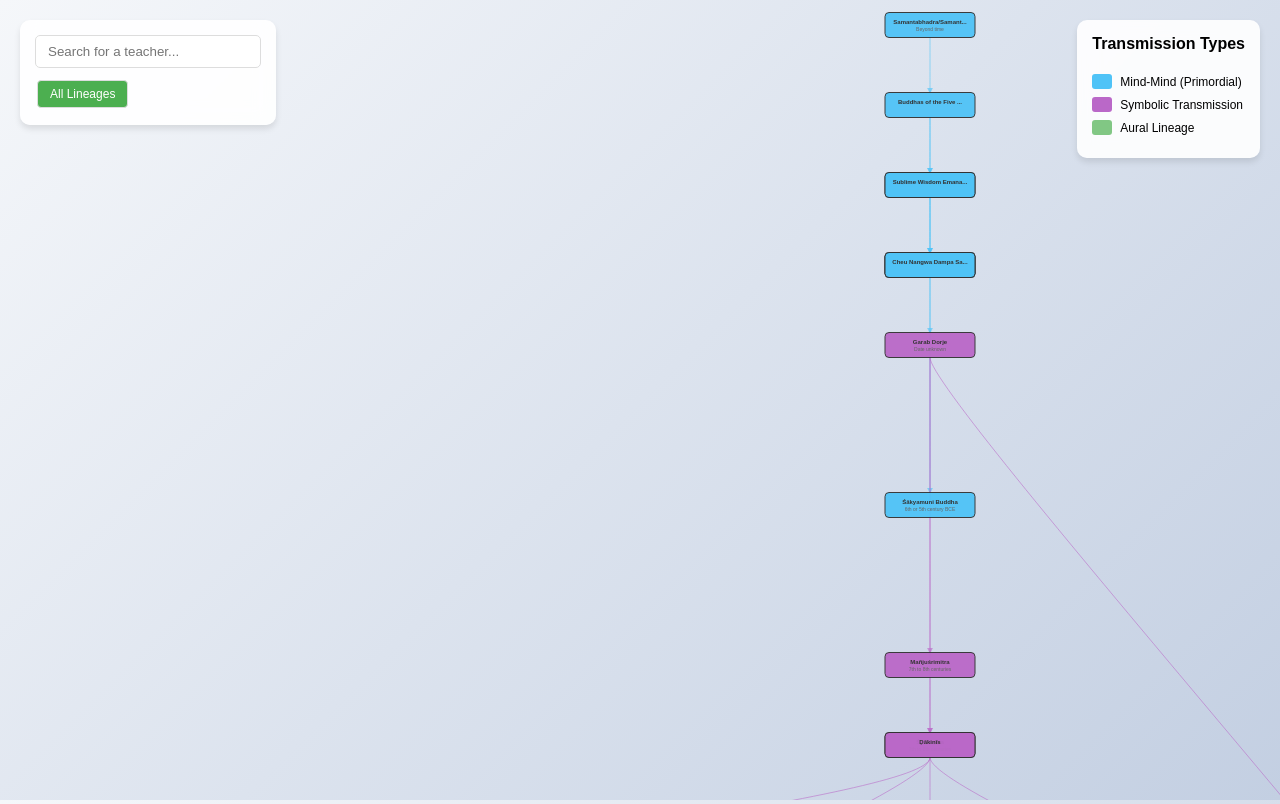
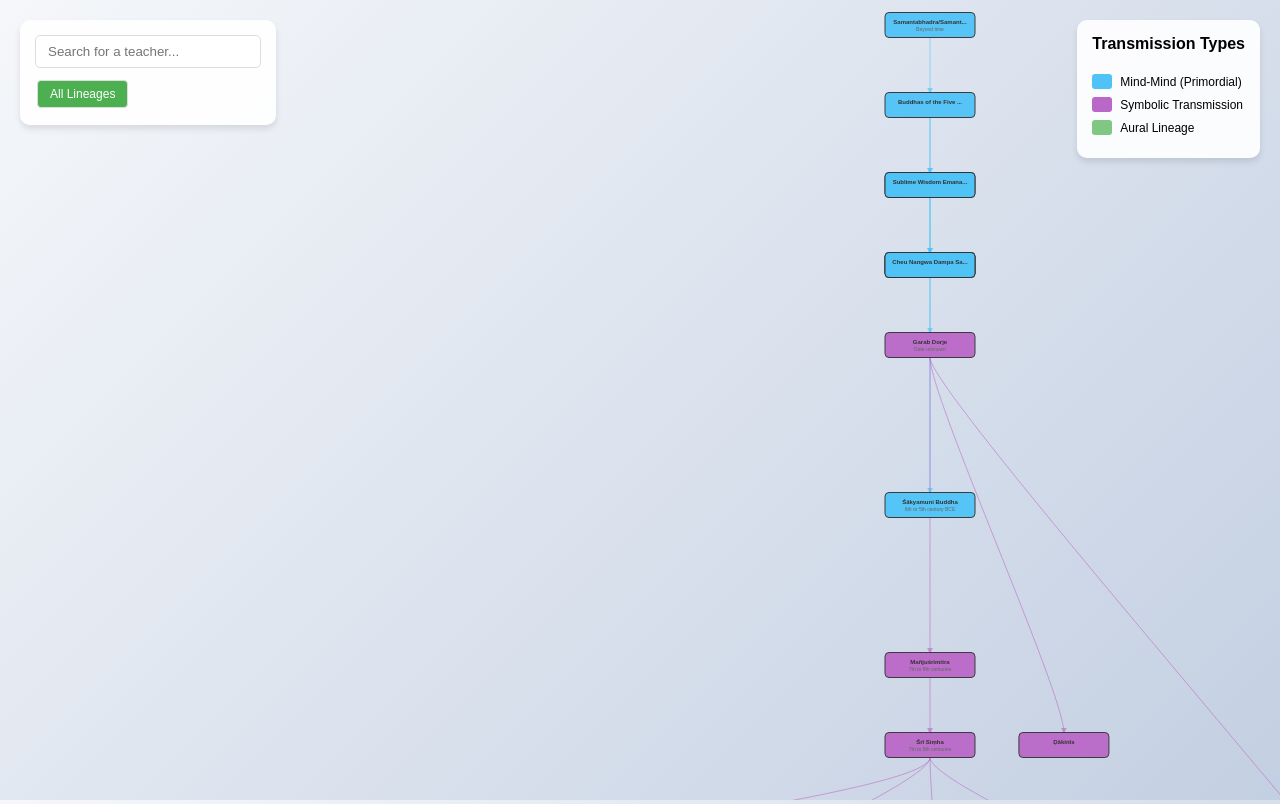
Before and after one commit to aftab-h/buddhist-lineage-tree-for-web, a website: page index.html in a window 1280 px wide. Drawn offline with nearby package versions, Linux system fonts and the light colour scheme.

Commit message:
MUCH better

```diff
--- a/index.html
+++ b/index.html
@@ -498,95 +498,109 @@
             return lineages;
         }
 
-        // Apply simple parent-child positioning within a single lineage
-        function positionLineageNodes(lineageData, baseX) {
-            console.log('Positioning lineage nodes with base X:', baseX);
+        // Build hierarchical tree structure for D3
+        function buildLineageHierarchy(lineageData) {
+            const { nodes, links } = lineageData;
+            if (nodes.length === 0) return null;
 
-            const { nodes, links } = lineageData;
-            if (nodes.length === 0) return;
-
-            // Create parent-child map
-            const childrenMap = new Map();
+            // Create maps for tree building
+            const nodeMap = new Map(nodes.map(n => [n.id, { ...n, children: [] }]));
             const hasParent = new Set();
 
-            nodes.forEach(node => childrenMap.set(node.id, []));
-
+            // Build parent-child relationships
             links.forEach(link => {
-                if (childrenMap.has(link.source)) {
-                    childrenMap.get(link.source).push(link.target);
+                const parent = nodeMap.get(link.source);
+                const child = nodeMap.get(link.target);
+                if (parent && child) {
+                    parent.children.push(child);
                     hasParent.add(link.target);
                 }
             });
 
-            // Process nodes level by level
-            const processed = new Set();
+            // Find root nodes (nodes with no parents in this lineage)
+            const roots = nodes.filter(n => !hasParent.has(n.id)).map(n => nodeMap.get(n.id));
 
-            nodes.forEach(node => {
-                if (processed.has(node.id)) return;
+            // If multiple roots, create artificial root to connect them
+            if (roots.length === 1) {
+                return roots[0];
+            } else if (roots.length > 1) {
+                return {
+                    id: 'artificial-root',
+                    name: 'Root',
+                    children: roots
+                };
+            }
+            return null;
+        }
 
-                const children = childrenMap.get(node.id) || [];
-                const childrenInLineage = children.filter(childId =>
-                    nodes.some(n => n.id === childId)
-                );
+        // Use D3's native tree layout for proper positioning
+        function positionLineageNodes(lineageData, baseX, lineageWidth = 400) {
+            console.log('Using D3 tree layout for lineage with base X:', baseX);
 
-                if (childrenInLineage.length === 0) {
-                    // No children - use base X position
-                    node.lineageX = baseX;
-                } else if (childrenInLineage.length === 1) {
-                    // Single child - center under parent
-                    node.lineageX = baseX;
-                    const childNode = nodes.find(n => n.id === childrenInLineage[0]);
-                    if (childNode) childNode.lineageX = baseX;
-                } else {
-                    // Multiple children - spread symmetrically around parent
-                    node.lineageX = baseX;
-                    const spacing = 180; // Pixels between siblings
-                    const totalWidth = (childrenInLineage.length - 1) * spacing;
-                    const startX = baseX - totalWidth / 2;
+            const { nodes } = lineageData;
+            if (nodes.length === 0) return;
 
-                    childrenInLineage.forEach((childId, index) => {
-                        const childNode = nodes.find(n => n.id === childId);
-                        if (childNode) {
-                            childNode.lineageX = startX + (index * spacing);
-                        }
-                    });
+            // Build D3 hierarchy
+            const root = buildLineageHierarchy(lineageData);
+            if (!root) return;
+
+            // Create D3 tree layout
+            const treeLayout = d3.tree()
+                .size([lineageWidth, 1000]) // Width x Height - height doesn't matter since we'll override Y
+                .separation((a, b) => {
+                    // Good separation between siblings
+                    return a.parent === b.parent ? 1.5 : 2;
+                });
+
+            // Apply D3 tree layout
+            const hierarchy = d3.hierarchy(root);
+            const treeNodes = treeLayout(hierarchy);
+
+            // Extract D3's X positions and store them
+            treeNodes.each(d => {
+                const originalNode = nodes.find(n => n.id === d.data.id);
+                if (originalNode && d.data.id !== 'artificial-root') {
+                    // D3's X becomes our relative X within the lineage
+                    originalNode.lineageX = baseX + (d.x - lineageWidth/2); // Center the tree around baseX
+                    console.log(`${originalNode.name}: D3 positioned at X=${d.x} -> lineageX=${originalNode.lineageX}`);
                 }
-
-                processed.add(node.id);
             });
         }
 
-        // New main positioning function using lineage preprocessing
+        // New main positioning function using lineage preprocessing with D3 tree layout
         function applyLineageBasedLayout(nodes, links) {
-            console.log('=== LINEAGE-BASED LAYOUT ===');
+            console.log('=== LINEAGE-BASED LAYOUT WITH D3 TREES ===');
 
             // Step 1: Split into lineage trees
             const lineages = splitIntoLineageTrees(nodes, links);
 
-            // Step 2: Position each lineage in its column
-            positionLineageNodes(lineages.vimalamitra, 300);   // Left column
-            positionLineageNodes(lineages.padmasambhava, 800); // Center column
-            positionLineageNodes(lineages.vairocana, 1300);    // Right column
+            // Step 2: Use D3 tree layout for each lineage's X positioning
+            positionLineageNodes(lineages.vimalamitra, 300, 400);   // Left column, 400px wide
+            positionLineageNodes(lineages.padmasambhava, 800, 400); // Center column, 400px wide
+            positionLineageNodes(lineages.vairocana, 1300, 400);    // Right column, 400px wide
 
             // Step 3: Position shared ancestors in center
             lineages.shared.nodes.forEach(node => {
-                node.lineageX = 800; // Center position
+                node.lineageX = 800; // Center position for shared nodes
             });
 
-            // Step 4: Apply lineage X positions to all nodes
+            // Step 4: Apply final positioning - D3's X + Chronological Y
             nodes.forEach(node => {
+                // Use D3's calculated X position (lineageX) or fallback to center
                 if (typeof node.lineageX === 'number') {
                     node.treeX = node.lineageX;
                 } else {
                     node.treeX = 800; // Default center position
                 }
 
-                // Keep the chronological Y positioning we already have
+                // Override Y with chronological positioning (this is the key!)
                 const chronologicalY = node.timeLayer * 140;
                 node.treeY = chronologicalY;
+
+                console.log(`Final position - ${node.name}: (${node.treeX}, ${node.treeY})`);
             });
 
-            console.log('=== LINEAGE-BASED LAYOUT COMPLETE ===');
+            console.log('=== D3 LINEAGE LAYOUT COMPLETE ===');
             return nodes;
         }
 
```
